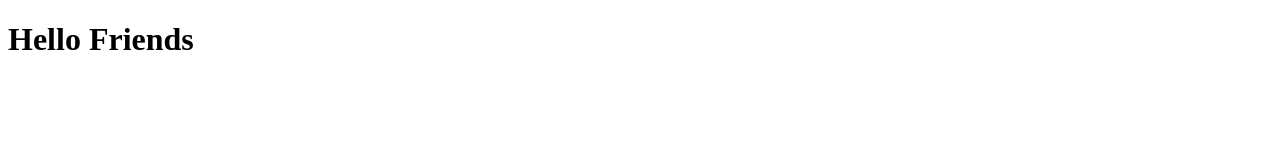
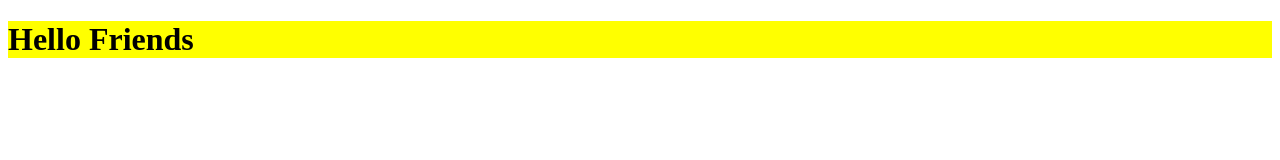
Before and after one commit to Ankitpatidar562/git-test, a plain HTML site: page index.html in a window 1280 px wide. Drawn offline with Linux system fonts and the light colour scheme.

Commit message:
Add Css File

```diff
--- a/index.html
+++ b/index.html
@@ -5,8 +5,9 @@
     <meta http-equiv="X-UA-Compatible" content="IE=edge">
     <meta name="viewport" content="width=device-width, initial-scale=1.0">
     <title>Document</title>
+    <link rel="stylesheet" href="style.css">
 </head>
 <body>
-    <h1>Hello Friends</h1>
+    <h1 id="hello">Hello Friends</h1>
 </body>
 </html>
--- /dev/null
+++ b/style.css
@@ -0,0 +1,3 @@
+#hello{
+    background-color: yellow;
+}
```
